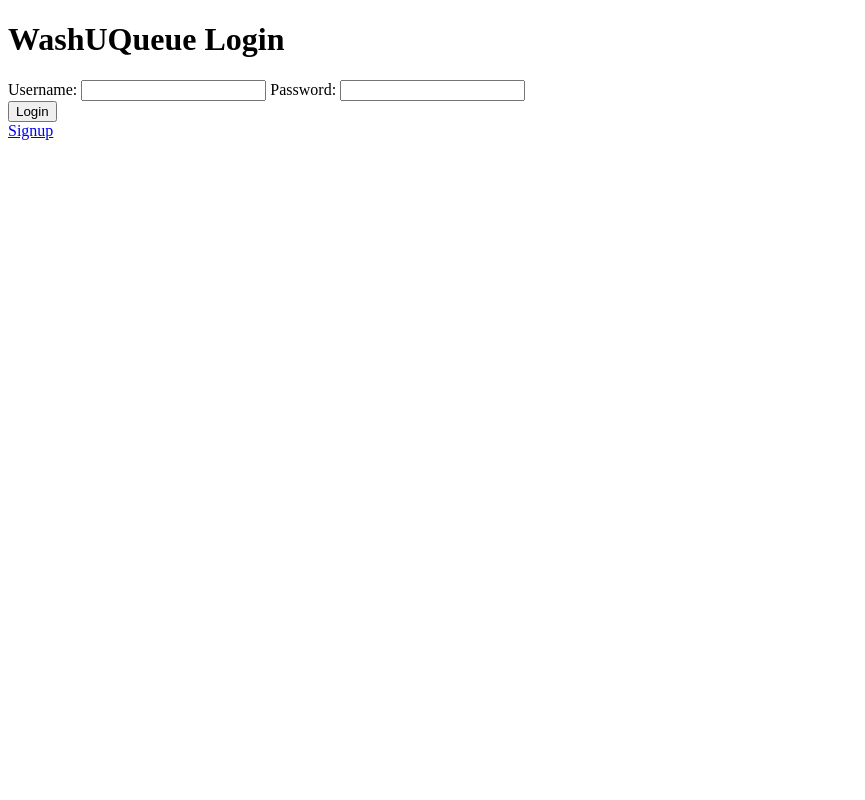
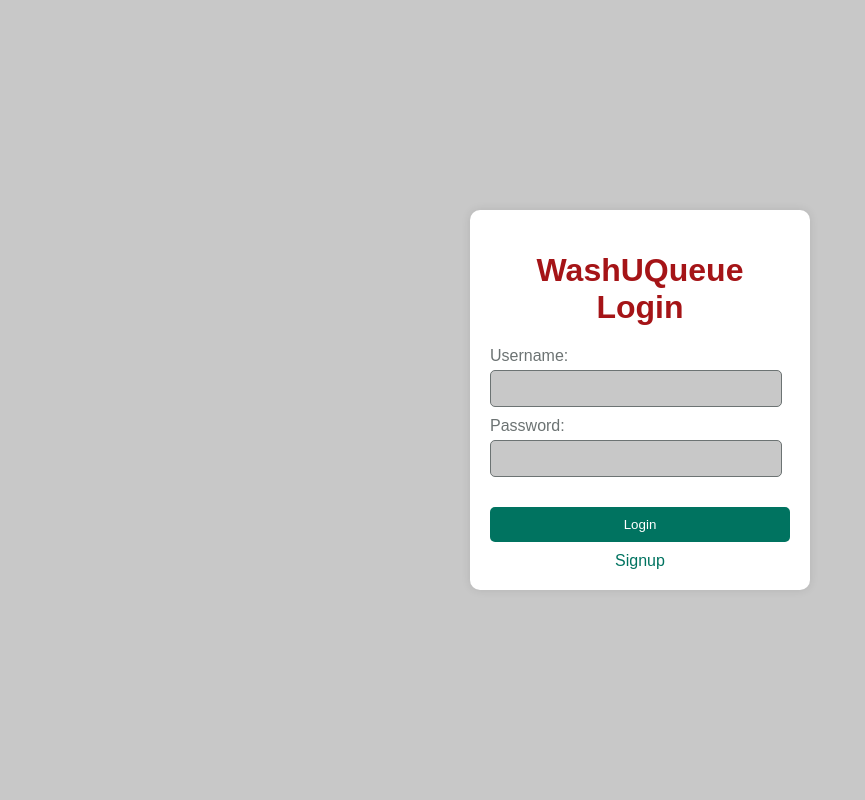
Before and after one commit to Barasakar/OhQueue, a Django app: page / in a window 1280 px wide. Shown: the whole page, without its empty margins (0-865 px from the left). Run offline with Django 4.2, Linux system fonts and the light colour scheme.

Commit message:
login page signup page css done

```diff
--- /dev/null
+++ b/OHQueue/queue_app/static/queue_app/login_page.css
@@ -0,0 +1,77 @@
+
+body {
+    font-family: Arial, sans-serif;
+    background-color: rgb(200, 200, 200);
+    display: flex;
+    justify-content: center;
+    align-items: center;
+    height: 100vh;
+    margin: 0;
+}
+
+.login-container {
+    background-color: white;
+    padding: 20px;
+    border-radius: 10px;
+    box-shadow: 0 0 10px rgba(0, 0, 0, 0.1);
+    width: 300px;
+}
+
+.login-container h1 {
+    text-align: center;
+    color: rgb(165, 20, 23);
+}
+
+/* User Credentials Styles */
+.user-credentials {
+    margin-bottom: 20px;
+}
+
+.user-credentials label {
+    display: block;
+    margin-bottom: 5px;
+    color: rgb(108, 115, 115);
+}
+
+.user-credentials input {
+    width: 90%;
+    padding: 10px;
+    margin-bottom: 10px;
+    border-radius: 5px;
+    border: 1px solid rgb(108, 115, 115);
+    background-color: rgb(200, 200, 200);
+}
+
+button {
+    width: 100%;
+    padding: 10px;
+    background-color: rgb(0, 115, 96);
+    color: white;
+    border: none;
+    border-radius: 5px;
+    cursor: pointer;
+}
+
+button:hover {
+    background-color: darken(rgb(0, 115, 96), 10%);
+}
+
+
+p {
+    color: rgb(165, 20, 23);
+    text-align: center;
+}
+
+.signup {
+    text-align: center;
+    margin-top: 10px;
+}
+
+.signup a {
+    color: rgb(0, 115, 96);
+    text-decoration: none;
+}
+
+.signup a:hover {
+    text-decoration: underline;
+}
--- a/OHQueue/queue_app/templates/queue_app/login_page.html
+++ b/OHQueue/queue_app/templates/queue_app/login_page.html
@@ -6,6 +6,8 @@
     <meta name="viewport" content="width=device-width, initial-scale=1.0">
     <title>Login Page</title>
     <!-- CSS file links here -->
+    {% load static %}
+    <link rel="stylesheet" type="text/css" href="{% static 'queue_app/login_page.css' %}">
 </head>
 <body>
     <!-- Page content here -->
--- a/OHQueue/queue_app/templates/queue_app/queue_page.html
+++ b/OHQueue/queue_app/templates/queue_app/queue_page.html
@@ -6,8 +6,10 @@
     <meta http-equiv="X-UA-Compatible" content="IE=edge">
     <meta name="viewport" content="width=device-width, initial-scale=1.0">
     <title>Queue</title>
+
+    <!-- CSS file links here -->
     {% load static %}
-    <!-- CSS file links here -->
+    <link rel="stylesheet" type="text/css" href="{% static 'queue_app/signup_page.css' %}">
 </head>
 <body>
     <!-- Page content here -->
@@ -34,7 +36,6 @@
         </form>
         <button id="leaveQueue" name="action" value="leave">Leave Queue</button>
         <script>
-            // Embed the username in a JavaScript variable
             const username = "{{ username }}";
             const isTA = "{{ is_ta }}".toLowerCase() === 'true';
         </script>
```
Also changed, not shown: OHQueue/queue_app/static/queue_app/signup_page.css (added, +74 -0 lines).
